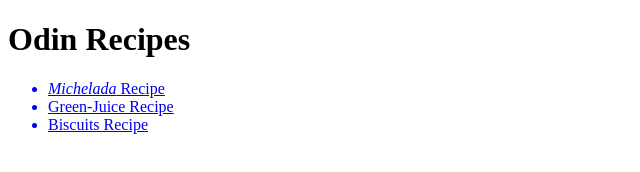
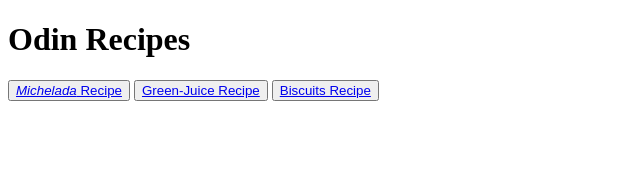
Before and after one commit to LuisFernandoVillalon/odin-recipes, a plain HTML site: page index.html in a window 1280 px wide. Shown: the whole page, without its empty margins (0-640 px from the left). Drawn offline with Linux system fonts and the light colour scheme.

Commit message:
Styled it w/ basic css

```diff
--- a/index.html
+++ b/index.html
@@ -3,6 +3,7 @@
 
     <head>
 
+        <link rel="stylesheet" href="style.css" />
         <meta charset="utf-8">
         <title> Odin Recipes </title>
 
@@ -10,15 +11,15 @@
 
     <body>
 
-        <h1> Odin Recipes </h1>
+        <h1 class="color"> Odin Recipes </h1>
 
-        <ul>
-            <a href="./recipes/michelada.html"><li><em>Michelada</em> Recipe</li></a>
 
-            <a href="./recipes/green-juice.html"><li>Green-Juice Recipe</li></a>
+            <button class="a-button"><a href="./recipes/michelada.html"><em>Michelada</em> Recipe</a></button>
 
-            <a href="./recipes/biscuits.html"><li>Biscuits Recipe</li></a>
-        </ul>
+            <button class="b-button"><a href="./recipes/green-juice.html">Green-Juice Recipe</a></button>
+
+            <button class="c-button"><a href="./recipes/biscuits.html">Biscuits Recipe</a></button>
+
 
     </body>
 
```
